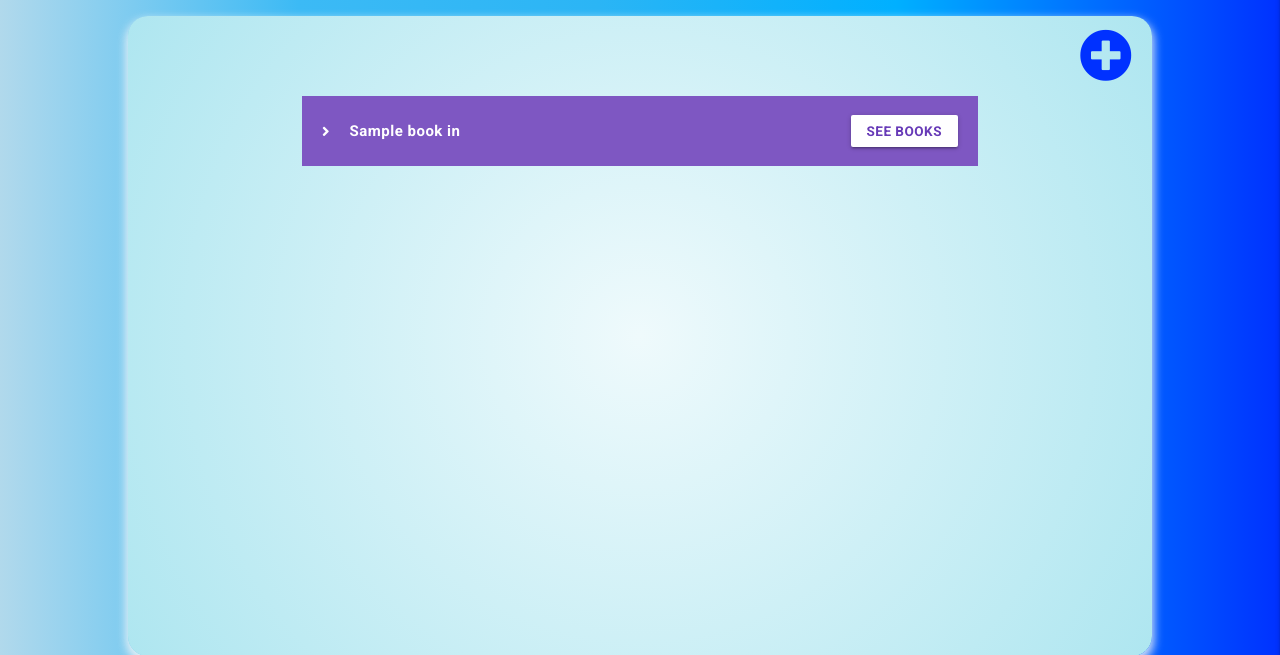
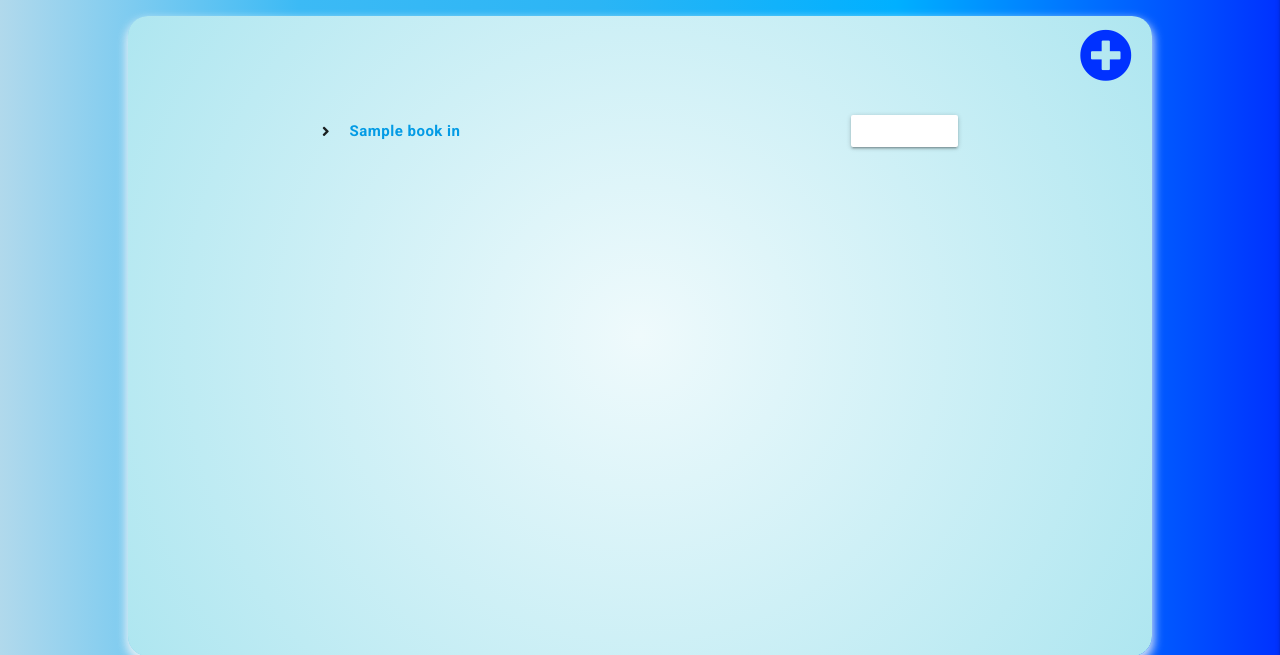
Before and after one commit to Gonzo2500/MS_3_BookWorm, a Flask app: page /my_books/1 in a window 1280 px wide. Shown: the part 64-719 px from the top of the page. Run offline with Flask 2, Linux system fonts and the light colour scheme; the visitor is signed in with stand-in values (Sample User, id 1); a database or web service that is not in the repository returns one stand-in record (values such as "Sample title"); some libraries are stand-ins or nearby versions.

Commit message:
changed classses to change list title colors

```diff
--- a/templates/my_books.html
+++ b/templates/my_books.html
@@ -5,7 +5,7 @@
     <div id="modal-review" class="modal-container row">
         <div class="modal-books white col s10 offset-s1 m8 offset-m2 xl4 offset-xl4">
             <div class="container-form col s12">
-                <form class="row" method="POST" action="">
+                <form class="row" method="POST" action="{{ url_for('add_list') }}">
 
                     <!-- List Name-->
                     <div class="input-field col s12">
@@ -45,12 +45,12 @@
             <ul class="col s12 m10 offset-m1 l8 offset-l2">
                 {% for list in book_lists %}
                     <li>
-                        <div class="list-title white-text deep-purple lighten-1">
+                        <div class="list-title">
                             <div>
                                 <i class="valign-wrapper fas fa-angle-right"></i>
-                                <a class="white-text" href="{{ url_for('view_list', list_name=list._id) }}"><h2 class="list-names">{{ list.list_name }}</h2></a>
+                                <a href="{{ url_for('list_view', list_name=list._id) }}"><h2 class="list-names">{{ list.list_name }}</h2></a>
                             </div>
-                            <a class="btn-small white deep-purple-text" href="{{ url_for('view_list', list_name=list._id) }}">See books</a>
+                            <a class="btn-small white" href="{{ url_for('list_view', list_name=list._id) }}">See books</a>
                         </div>
                     </li>
                 {% endfor %}
```
